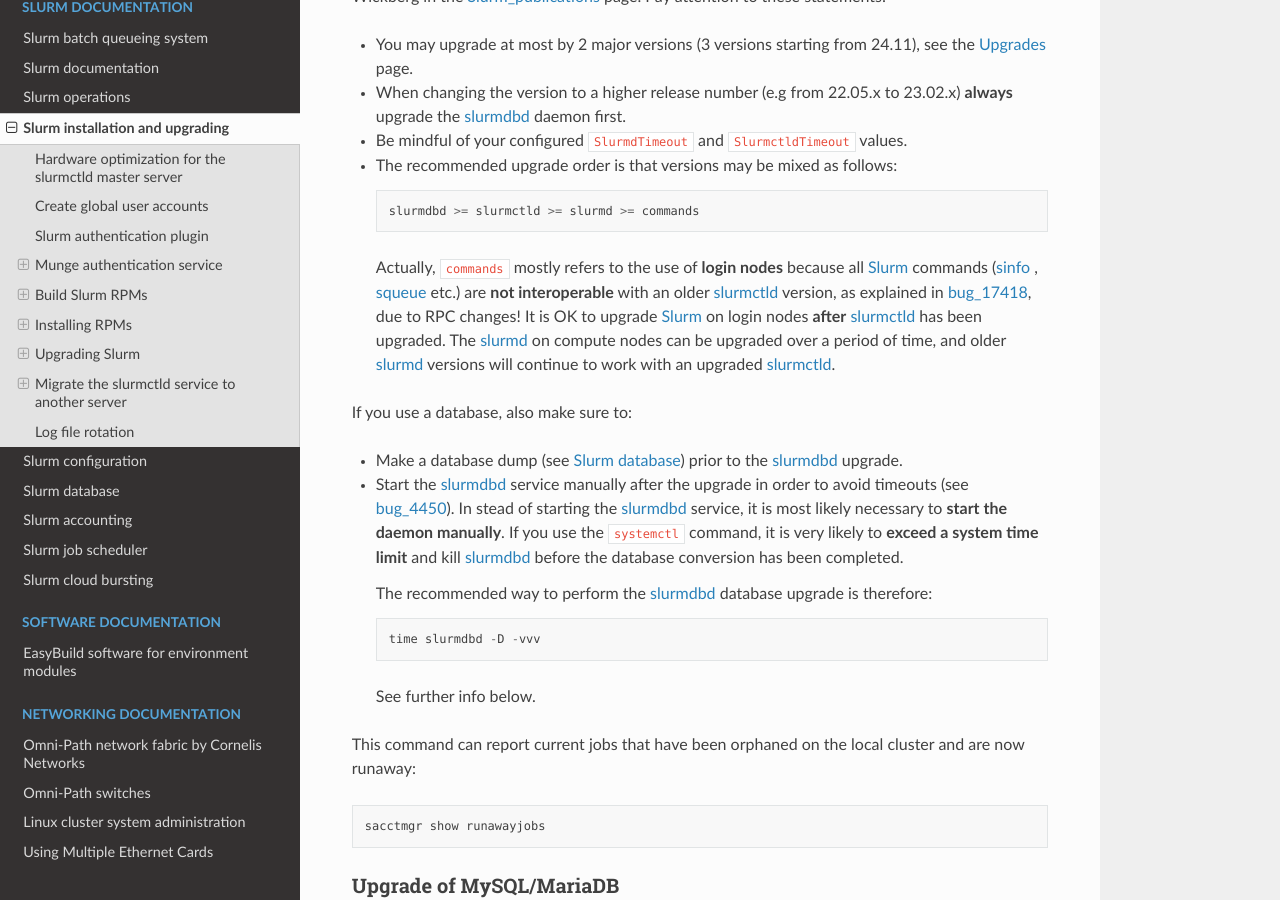
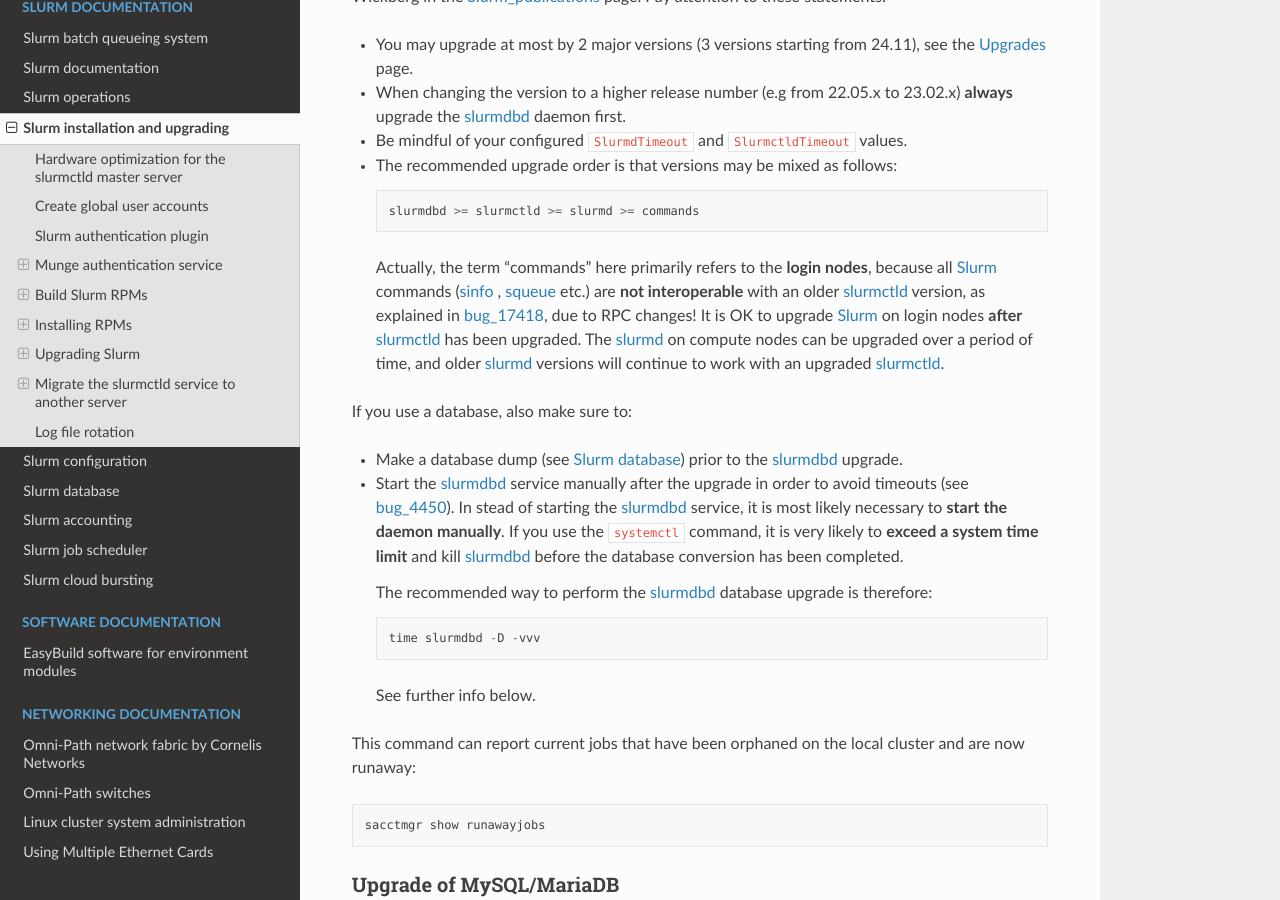
Before and after one commit to OleHolmNielsen/Niflheim_system, a Sphinx documentation site: the page built from docs/Slurm_installation.rst, in a window 1280 px wide and 900 px high, scrolled down 10349 px. Built offline with Sphinx 7.4.7 and the Read the Docs theme 2.0.0, drawn with Linux system fonts in a browser that asks for light colours.

Commit message:
Minor edits

```diff
--- a/docs/Slurm_installation.rst
+++ b/docs/Slurm_installation.rst
@@ -469,8 +469,9 @@
 
     slurmdbd >= slurmctld >= slurmd >= commands
 
-  Actually, ``commands`` mostly refers to the use of **login nodes** because all Slurm_ commands (sinfo_ , squeue_ etc.)
-  are **not interoperable** with an older slurmctld_ version, as explained in bug_17418_, due to RPC changes!
+  Actually, the term "commands" here primarily refers to the **login nodes**,
+  because all Slurm_ commands (sinfo_ , squeue_ etc.) are **not interoperable** with an older slurmctld_ version,
+  as explained in bug_17418_, due to RPC changes!
   It is OK to upgrade Slurm_ on login nodes **after** slurmctld_ has been upgraded.
   The slurmd_ on compute nodes can be upgraded over a period of time, and older slurmd_ versions will continue to work with an upgraded slurmctld_.
 
```
